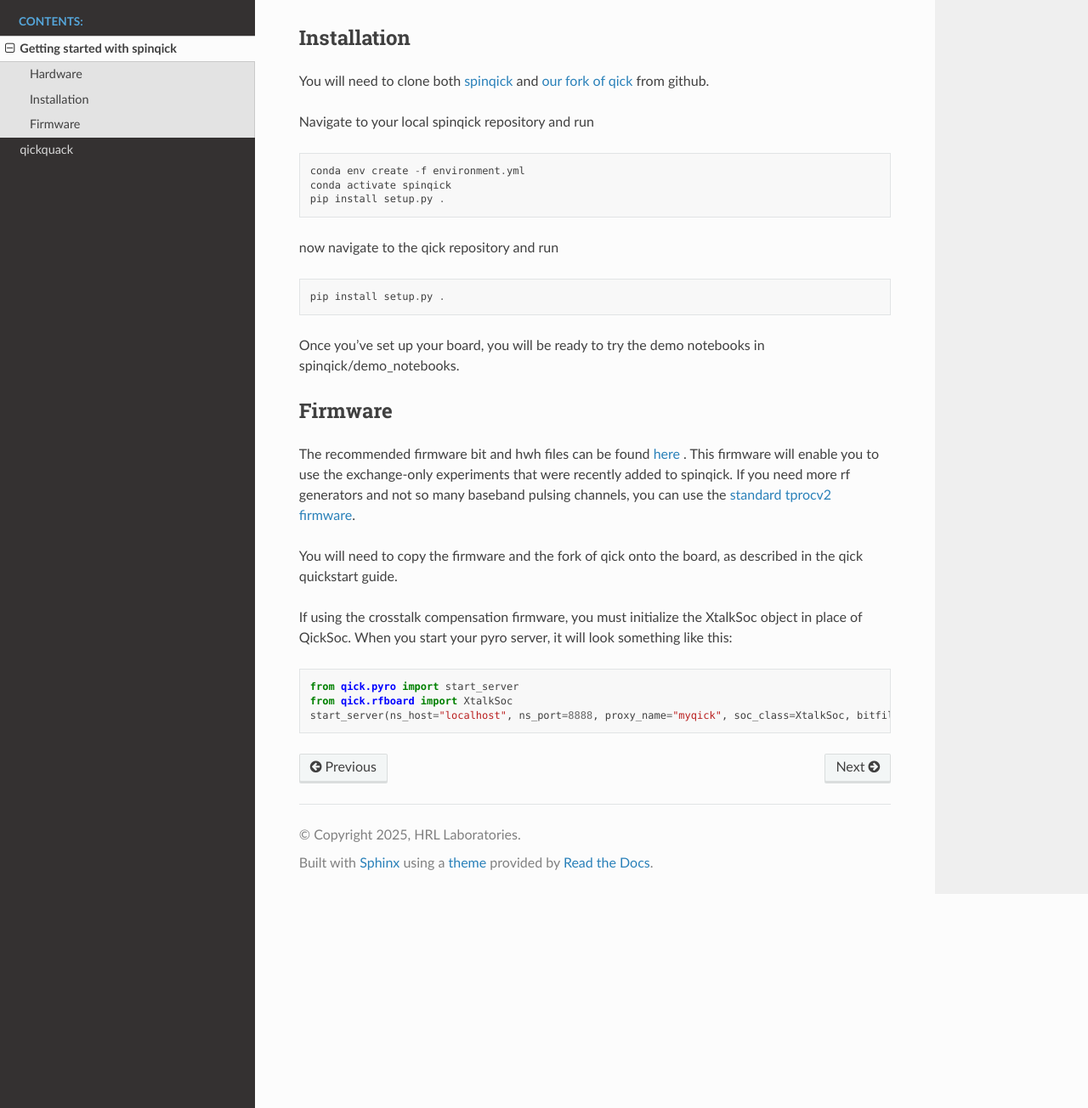
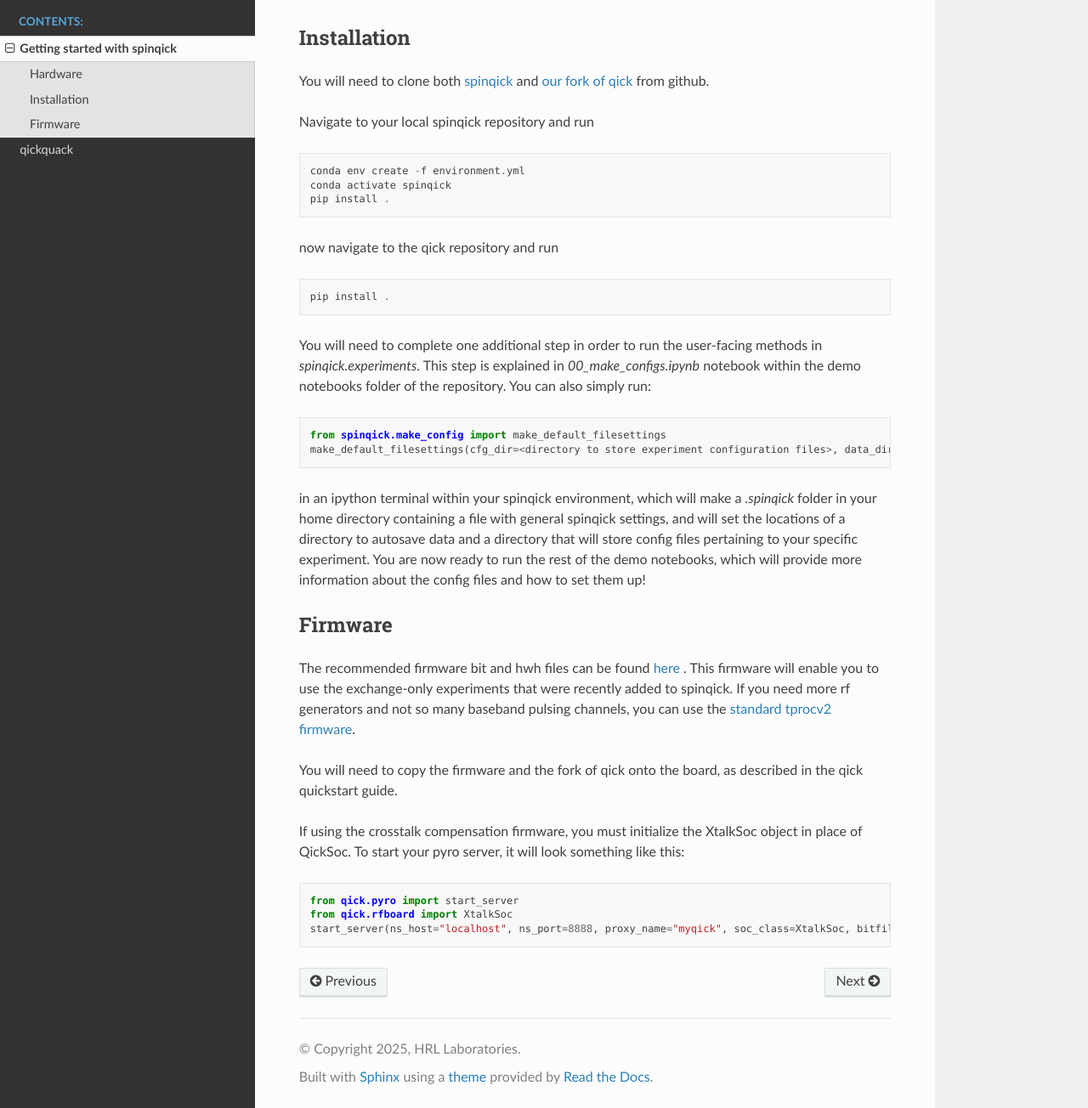
Before and after one commit to HRL-Laboratories/spinqick, a Sphinx documentation site: the page built from docs/getting_started.rst, in a window 1280 px wide and 1400 px high, scrolled down 1328 px, cut to the strip 96-1400 px from the top of the window. Shown: the whole strip at 85% size. Built offline with Sphinx 7.4.7 and the Read the Docs theme 3.1.0, drawn with Linux system fonts in a browser that asks for light colours.

Commit message:
tweaking make_config notebook adn adding make_config details to docs

```diff
--- a/docs/getting_started.rst
+++ b/docs/getting_started.rst
@@ -50,15 +50,24 @@
 
     conda env create -f environment.yml
     conda activate spinqick
-    pip install setup.py .
+    pip install .
 
 now navigate to the qick repository and run
 
 ::
 
-    pip install setup.py .
+    pip install .
 
-Once you've set up your board, you will be ready to try the demo notebooks in spinqick/demo_notebooks.
+You will need to complete one additional step in order to run the user-facing methods in `spinqick.experiments`. This step is explained in `00_make_configs.ipynb` notebook within
+the demo notebooks folder of the repository. You can also simply run:
+
+::
+
+    from spinqick.make_config import make_default_filesettings
+    make_default_filesettings(cfg_dir=<directory to store experiment configuration files>, data_dir=<directory to autosave data>, make_experiment_cfg=True, make_hw_cfg=True)
+
+in an ipython terminal within your spinqick environment, which will make a `.spinqick` folder in your home directory containing a file with general spinqick settings, and will set the locations of a directory to autosave data
+and a directory that will store config files pertaining to your specific experiment. You are now ready to run the rest of the demo notebooks, which will provide more information about the config files and how to set them up!
 
 
 ========
@@ -71,7 +80,7 @@
 
 You will need to copy the firmware and the fork of qick onto the board, as described in the qick quickstart guide.
 
-If using the crosstalk compensation firmware, you must initialize the XtalkSoc object in place of QickSoc.  When you start your pyro server, it will look something like this:
+If using the crosstalk compensation firmware, you must initialize the XtalkSoc object in place of QickSoc.  To start your pyro server, it will look something like this:
 
 ::
 
```
Also changed, not shown: 1 other file.
